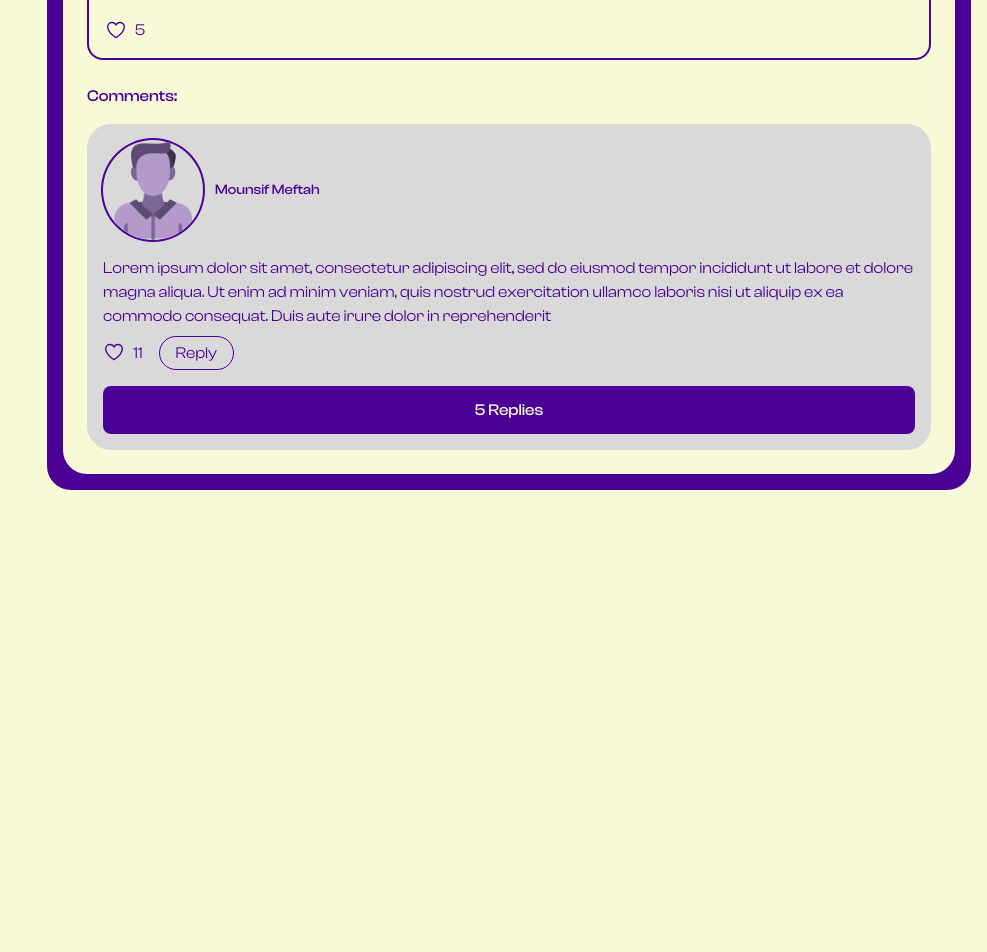
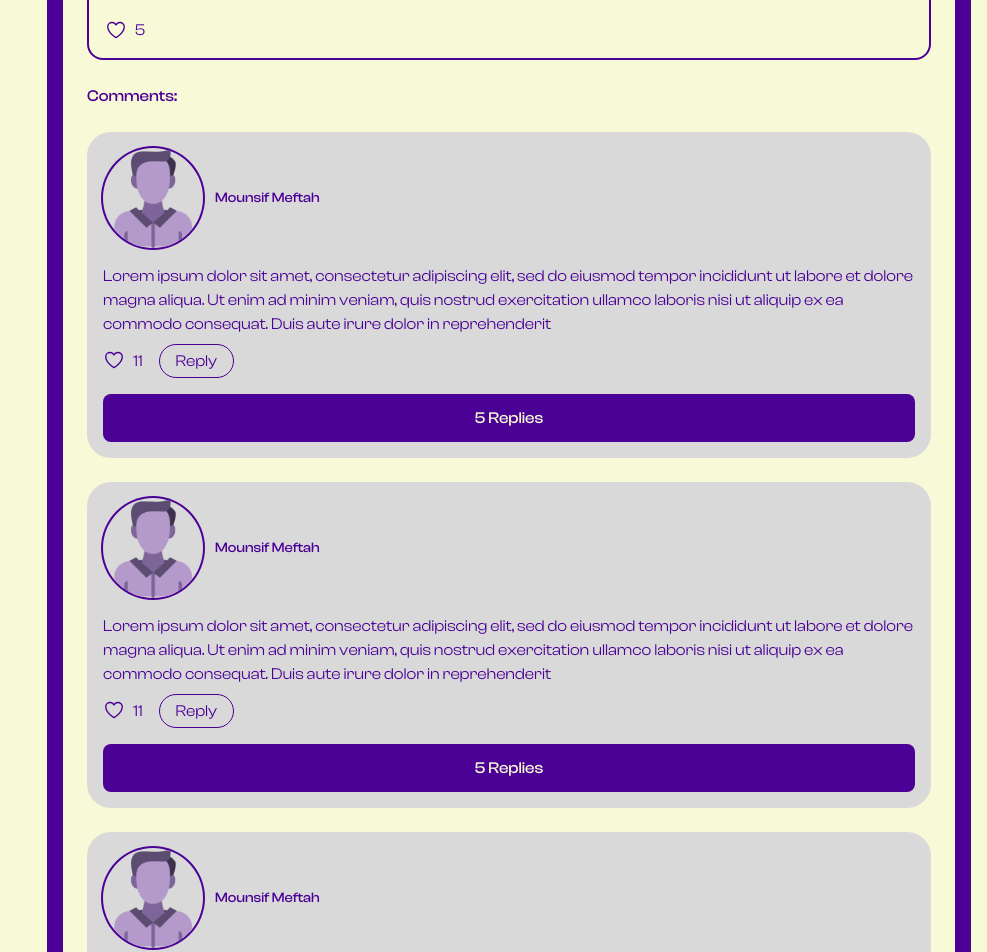
Before and after one commit to monsef123/someoneshouldmake, a Next.js app: page /post/1 in a window 1280 px wide. Shown: the part 1045-1997 px from the top of the page, without its empty margins (293-1280 px from the left). Before the commit the page ends 1551 px from the top, so only its background shows below. Built offline with nearby package versions, Linux system fonts and the light colour scheme.

Commit message:
Move navigation header to layout

```diff
--- /dev/null
+++ b/app/(explore)/layout.tsx
@@ -0,0 +1,27 @@
+import HeaderNavigation from "@/components/header-nav";
+import type { Metadata } from "next";
+// import localFont from "next/font/local";
+// import "./globals.css";
+
+// const clashDisplay = localFont({
+//   src: '../public/fonts/ClashDisplay-Variable.ttf',
+//   variable: '--font-clash-display'
+// });
+
+export const metadata: Metadata = {
+  title: "Someone should make",
+  description: "Generated by create next app",
+};
+
+export default function RootLayout({
+  children,
+}: Readonly<{
+  children: React.ReactNode;
+}>) {
+  return (
+    <>
+      <HeaderNavigation />
+      {children}
+    </>
+  );
+}
--- a/sections/explore/view/explore-view.tsx
+++ b/sections/explore/view/explore-view.tsx
@@ -1,11 +1,8 @@
-import HeaderNavigation from "@/components/header-nav";
 import PostCard from "@/components/post-card";
 import SearchBar from "@/components/search-bar";
 
 export default function ExploreView() {
 	return (
-		<>
-			<HeaderNavigation />
 		<main>
 			<SearchBar />
 			<div className="grid grid-cols-4 gap-4 mt-8">
@@ -57,6 +54,5 @@ export default function ExploreView() {
 				</div>
 			</div>
 		</main>
-		</>
 	)
 }
--- a/sections/post/comment-item.tsx
+++ b/sections/post/comment-item.tsx
@@ -3,7 +3,7 @@ import Image from "next/image";
 
 export default function CommentItem() {
 	return (
-		<div className="w-100 rounded-3xl bg-primary-soft p-4 box-border mt-4">
+		<div className="w-100 rounded-3xl bg-primary-soft p-4 box-border mt-6">
 			<div className="flex items-center justify-start gap-3 text-sm font-medium">
 				<ProfileAvatar
 					size="8"
--- a/sections/post/view/post-view.tsx
+++ b/sections/post/view/post-view.tsx
@@ -1,4 +1,3 @@
-import HeaderNavigation from "@/components/header-nav";
 import PostAuthorCard from "../author-card";
 import PostInteractionButtons from "../interaction-buttons";
 import PostHeader from "../post-header";
@@ -7,8 +6,6 @@ import CommentItem from "../comment-item";
 
 export default function PostView() {
 	return (
-		<>
-			<HeaderNavigation />
 		<main className="grid grid-cols-4 gap-4 mt-4 items-start">
 			<PostAuthorCard />
 			<div className="col-span-3 box-border p-4 pt-0">
@@ -46,10 +43,11 @@ export default function PostView() {
 						/>
 						<h4 className="font-medium mt-6">Comments:</h4>
 						<CommentItem />
+						<CommentItem />
+						<CommentItem />
 					</div>
 				</div>
 			</div>
 		</main>
-		</>
 	);
 }
```
Also changed, not shown: app/(explore)/explore/page.tsx (renamed from app/explore/page.tsx), app/(explore)/post/[id]/page.tsx (renamed from app/post/[id]/page.tsx). Lines whose indentation alone changed are shown as unchanged.
